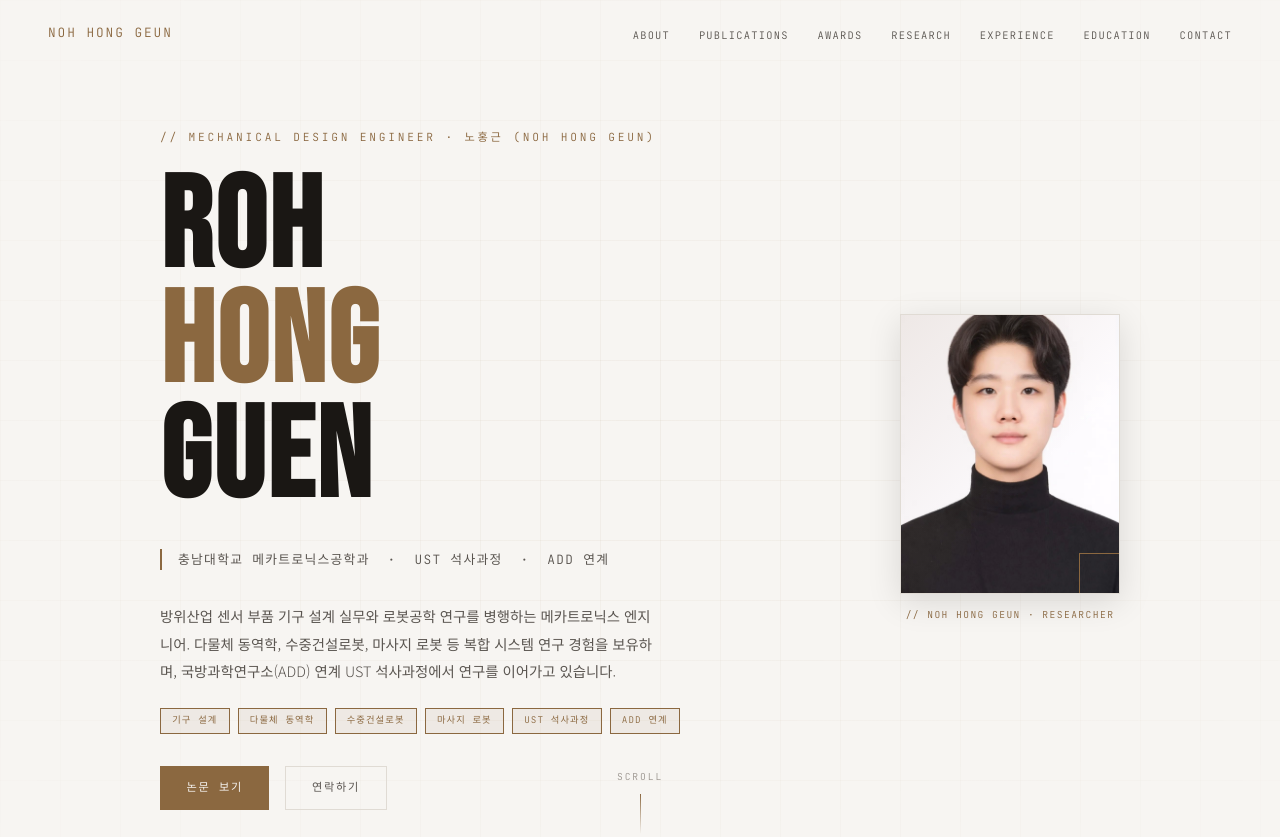
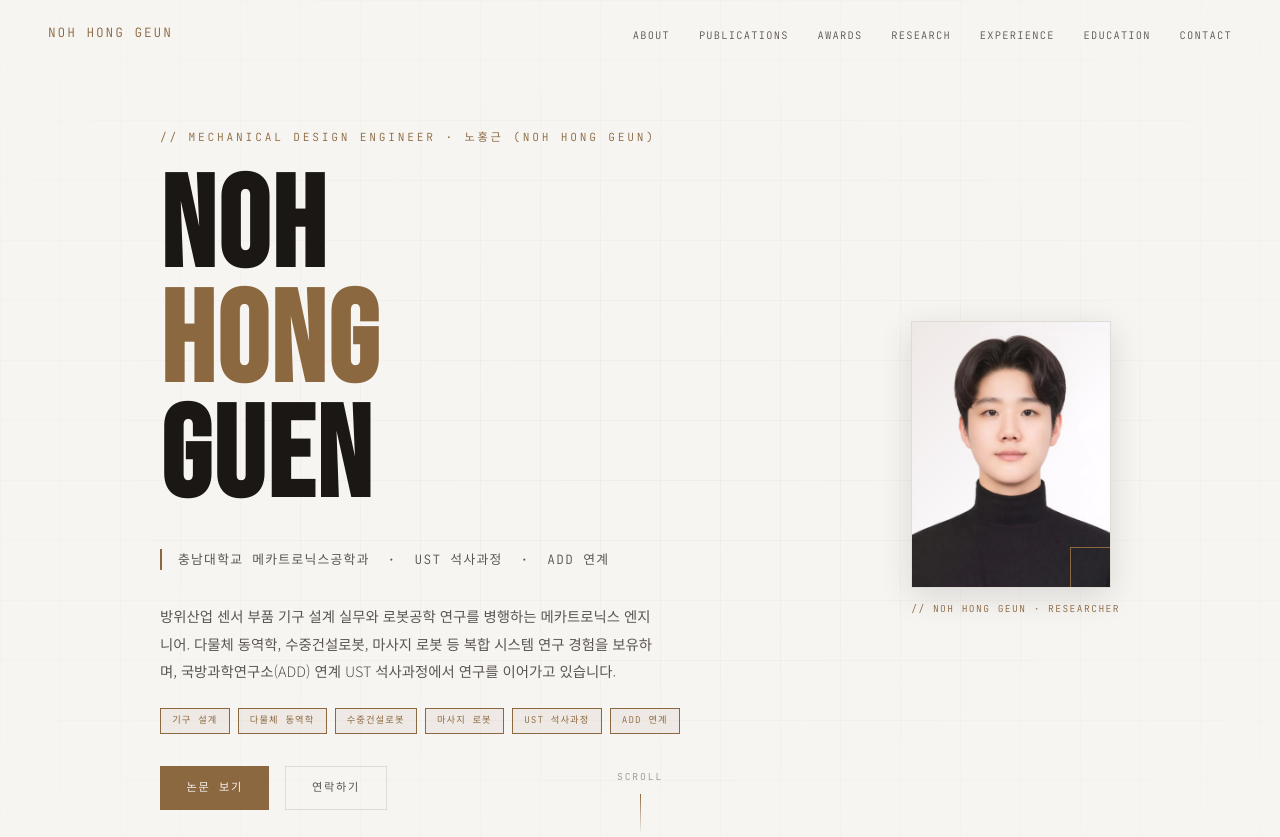
Before and after one commit to Hongroot98/Hongroot98.github.io, a plain HTML site: page index.html in a window 1280 px wide. Shown: the top 837 px of the page. Drawn offline with Linux system fonts and the light colour scheme.

Commit message:
v6: Fix name NOH HONG GEUN, cache-bust photos v=1774948287

```diff
--- a/index.html
+++ b/index.html
@@ -37,7 +37,7 @@
     .btn-secondary{background:transparent;color:var(--text-dim);border-color:var(--border)}
     .btn-secondary:hover{border-color:var(--accent);color:var(--accent)}
     .hero-photo{opacity:0;animation:fadeIn 1s .5s ease forwards;flex-shrink:0}
-    .photo-frame{width:220px;height:280px;position:relative;border:1px solid var(--border);overflow:hidden;box-shadow:0 8px 32px rgba(0,0,0,.12)}
+    .photo-frame{width:200px;height:267px;position:relative;border:1px solid var(--border);overflow:hidden;box-shadow:0 8px 32px rgba(0,0,0,.12)}
     .photo-frame::before{content:'';position:absolute;inset:0;background:linear-gradient(135deg,rgba(139,104,64,.12),transparent 60%);z-index:1;pointer-events:none}
     .photo-frame::after{content:'';position:absolute;bottom:0;right:0;width:40px;height:40px;border-top:1px solid var(--accent);border-left:1px solid var(--accent);z-index:2}
     .photo-frame img{width:100%;height:100%;object-fit:cover;display:block}
@@ -163,7 +163,7 @@
   <div class="hero-inner">
     <div class="hero-left">
       <p class="hero-eyebrow">// Mechanical Design Engineer · 노홍근 (Noh Hong Geun)</p>
-      <h1 class="hero-name">ROH<br><span>HONG</span><br>GUEN</h1>
+      <h1 class="hero-name">NOH<br><span>HONG</span><br>GUEN</h1>
       <p class="hero-subtitle">충남대학교 메카트로닉스공학과 &nbsp;·&nbsp; UST 석사과정 &nbsp;·&nbsp; ADD 연계</p>
       <p class="hero-desc">방위산업 센서 부품 기구 설계 실무와 로봇공학 연구를 병행하는 메카트로닉스 엔지니어. 다물체 동역학, 수중건설로봇, 마사지 로봇 등 복합 시스템 연구 경험을 보유하며, 국방과학연구소(ADD) 연계 UST 석사과정에서 연구를 이어가고 있습니다.</p>
       <div class="hero-badges">
@@ -181,7 +181,7 @@
     </div>
     <div class="hero-photo">
       <div class="photo-frame">
-        <img src="profile.jpg" alt="노홍근 프로필 사진" style="width:100%;height:100%;object-fit:cover;display:block;filter:none;" />
+        <img src="profile.jpg?v=1774948287" alt="Noh Hong Geun 프로필 사진" style="width:100%;height:100%;object-fit:cover;object-position:center top;display:block;filter:none;" />
       </div>
       <div class="photo-tag">// Noh Hong Geun · Researcher</div>
     </div>
@@ -280,7 +280,7 @@
           </div>
           <div class="award-team">팀원: 조재범, <strong>노홍근</strong>, 정형진 &nbsp;|&nbsp; 지도교수: 김성수</div>
           <div class="award-photo-wrap">
-            <img src="award_recurdyn.png" alt="2021 RecurDyn 경진대회 수상 사진" class="award-photo" />
+            <img src="award_recurdyn.png?v=1774948287" alt="2021 RecurDyn 경진대회 수상 사진" class="award-photo" />
             <div class="award-photo-caption">▲ 2021 RecurDyn 경진대회 금상 수상 기념 촬영 (왼쪽에서 세 번째, 노홍근)</div>
           </div>
         </div>
```
